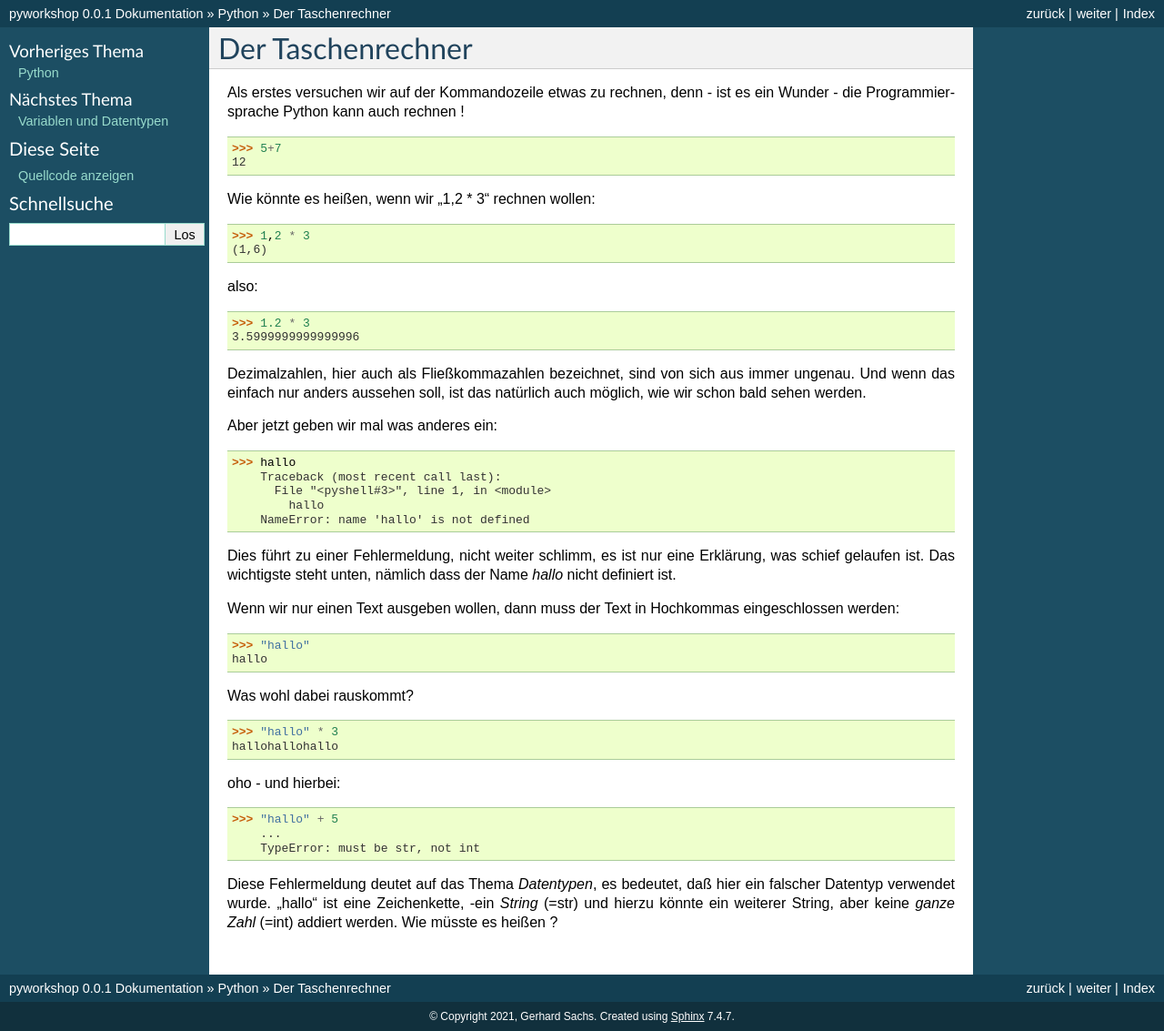
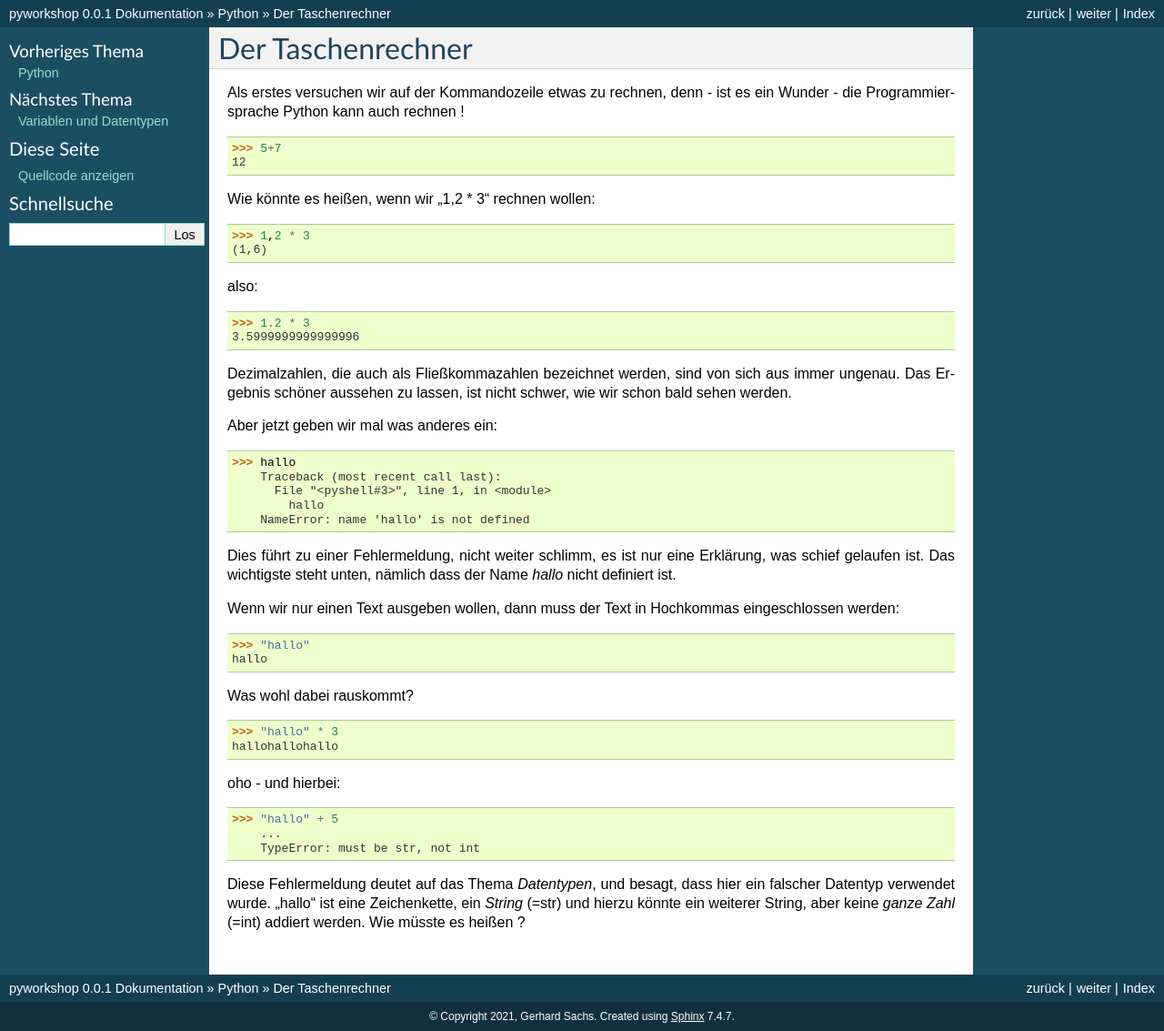
Before and after one commit to gerpark/pyworkshop, a Sphinx documentation site: the page built from docs/source/python/basic.rst, in a window 1280 px wide. Shown: the whole page at 91% size. Built offline with Sphinx 7.4.7, drawn with Linux system fonts in a browser that asks for light colours; pages that are not in the unit, such as notebooks, are missing from menus.

Commit message:
1.76 db.rst and tiny thins

```diff
--- a/docs/source/index.rst
+++ b/docs/source/index.rst
@@ -13,7 +13,7 @@ von Gerhard Sachs
 
 Dieses Dokument wird kontinuierlich weiterbearbeitet.
 
-Version 1.75 vom 29 Juni 2021
+Version 1.76 vom 28 September 2021
 
 Und hier noch ein Link mit ein bisschen was zu `Python, dem Workshop und mir <http://www.ortrun-dieterich.de/workshop.html>`_ .
 
@@ -28,6 +28,7 @@ Und hier noch ein Link mit ein bisschen was zu `Python, dem Workshop und mir <ht
     python/index.rst
     turtle/index.rst
     object/index.rst
+    db.rst
 
 
 Suchen und Finden
--- a/docs/source/python/basic.rst
+++ b/docs/source/python/basic.rst
@@ -28,10 +28,9 @@ also:
     >>> 1.2 * 3
     3.5999999999999996
 
-Dezimalzahlen, hier auch als Fließkommazahlen bezeichnet,
-sind von sich aus immer ungenau. Und wenn das einfach
-nur anders aussehen soll, ist das natürlich auch möglich,
-wie wir schon bald sehen werden.
+Dezimalzahlen, die auch als Fließkommazahlen bezeichnet werden,
+sind von sich aus immer ungenau. Das Ergebnis schöner aussehen
+zu lassen, ist nicht schwer, wie wir schon bald sehen werden.
 
 Aber jetzt geben wir mal was anderes ein:
 
@@ -71,8 +70,8 @@ oho - und hierbei:
         ...
         TypeError: must be str, not int
 
-Diese Fehlermeldung deutet auf das Thema `Datentypen`, es bedeutet,
-daß hier ein falscher Datentyp verwendet wurde.
-"hallo" ist eine Zeichenkette, -ein `String`  (=str) und hierzu
+Diese Fehlermeldung deutet auf das Thema `Datentypen`, und besagt,
+dass hier ein falscher Datentyp verwendet wurde.
+"hallo" ist eine Zeichenkette, ein `String`  (=str) und hierzu
 könnte ein weiterer String, aber keine `ganze Zahl` (=int) addiert werden.
 Wie müsste es heißen ?
```
Also changed, not shown: docs/source/python/fun1.rst (+5 -5 lines), docs/source/python/fun2.rst (+4 -4 lines), docs/source/python/var1.rst (+6 -6 lines).
